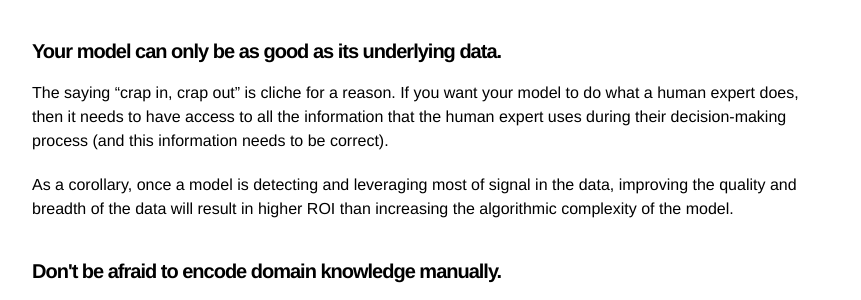
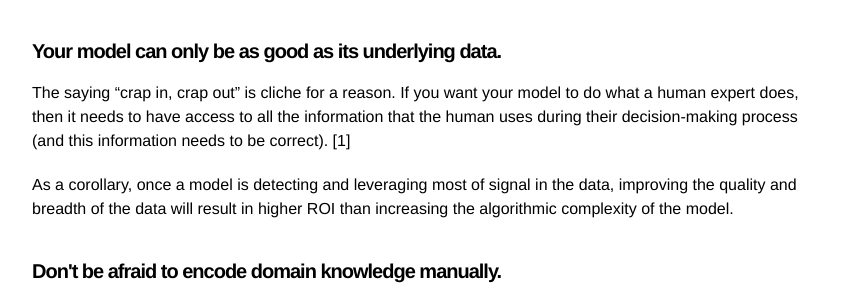
Before and after one commit to quantmonster/quantmonster.github.io, a Jekyll site: the page built from _posts/2022-09-07-modeling-tips.md, in a window 1280 px wide and 900 px high, scrolled down 1435 px. Shown: the part 176-476 px from the top of the window, without its empty margins (208-1069 px from the left). Built offline with Jekyll 4.4.1, drawn with Linux system fonts in a browser that asks for light colours; some of the changed text lies outside the part shown.

Commit message:
Update 2022-09-07-modeling-tips.md

```diff
--- a/_posts/2022-09-07-modeling-tips.md
+++ b/_posts/2022-09-07-modeling-tips.md
@@ -49,7 +49,7 @@ Below are two strategies that you can use to avoid this tragic fate.
 
 <h4><b>Your model can only be as good as its underlying data.</b></h4>
 
-The saying "crap in, crap out" is cliche for a reason. If you want your model to do what a human expert does, then it needs to have access to all the information that the human expert uses during their decision-making process (and this information needs to be correct).
+The saying "crap in, crap out" is cliche for a reason. If you want your model to do what a human expert does, then it needs to have access to all the information that the human uses during their decision-making process (and this information needs to be correct). [1]
 
 As a corollary, once a model is detecting and leveraging most of signal in the data, improving the quality and breadth of the data will result in higher ROI than increasing the algorithmic complexity of the model.
 
@@ -118,3 +118,7 @@ That being said, it would also clearly be a mistake to spend time encoding domai
   <li>Low-level implementation details should remain hidden since they do not matter to the user (and are often the "secret sauce" behind the model).</li>
   <li>Visualizations and animations are ideal because they give the user a clear picture of what is going on at a high level and can demonstrate complexity in an aesthetically pleasing way without overwhelming the user.</li>
 </ul>
+
+<h2>Notes</h2>
+
+[1] I heard this phrasing (minus the parenthetical) from Jason Roberts, who recalls hearing it from Peter Stone in the context of soccer-playing robots.
```
